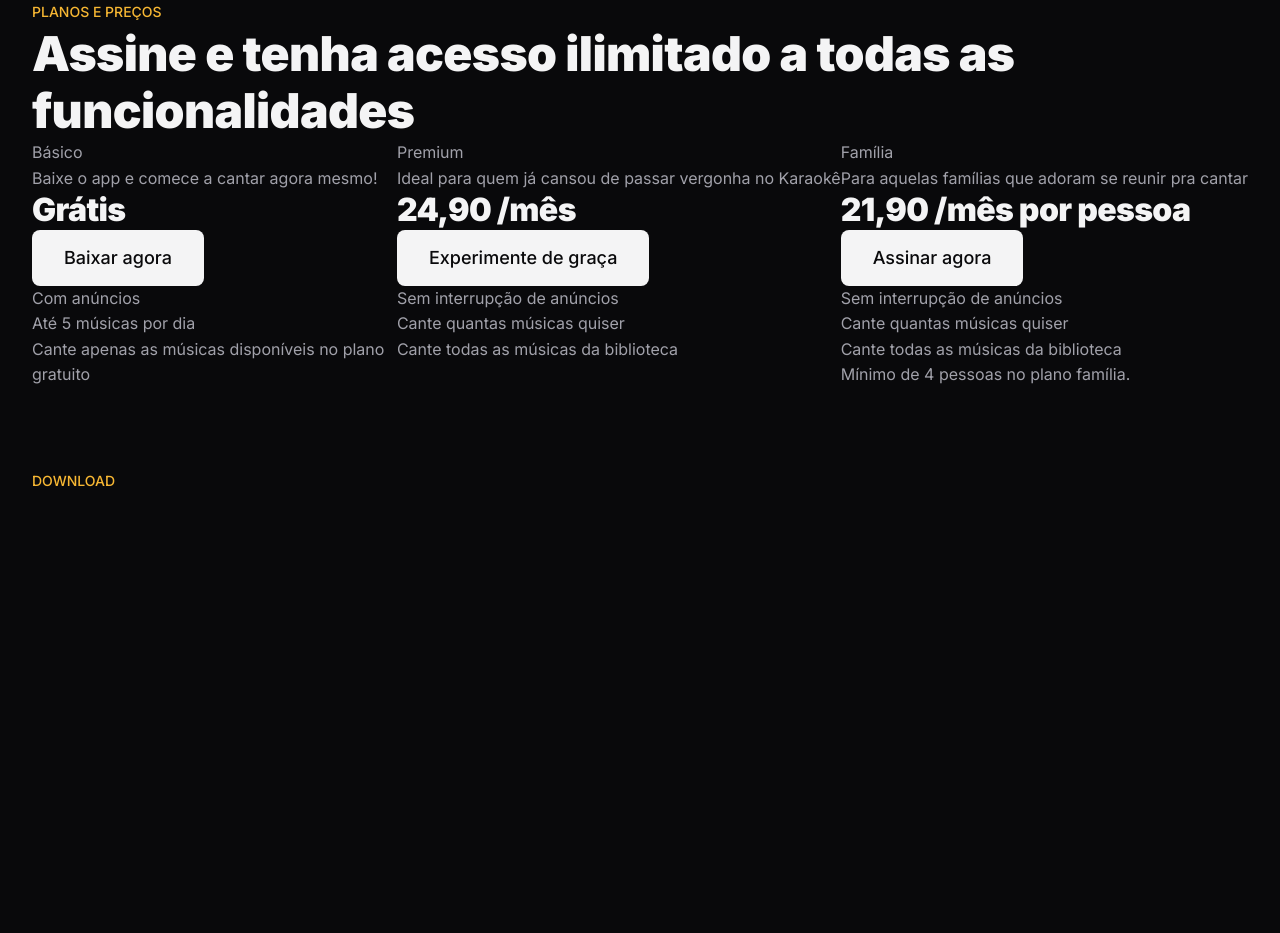
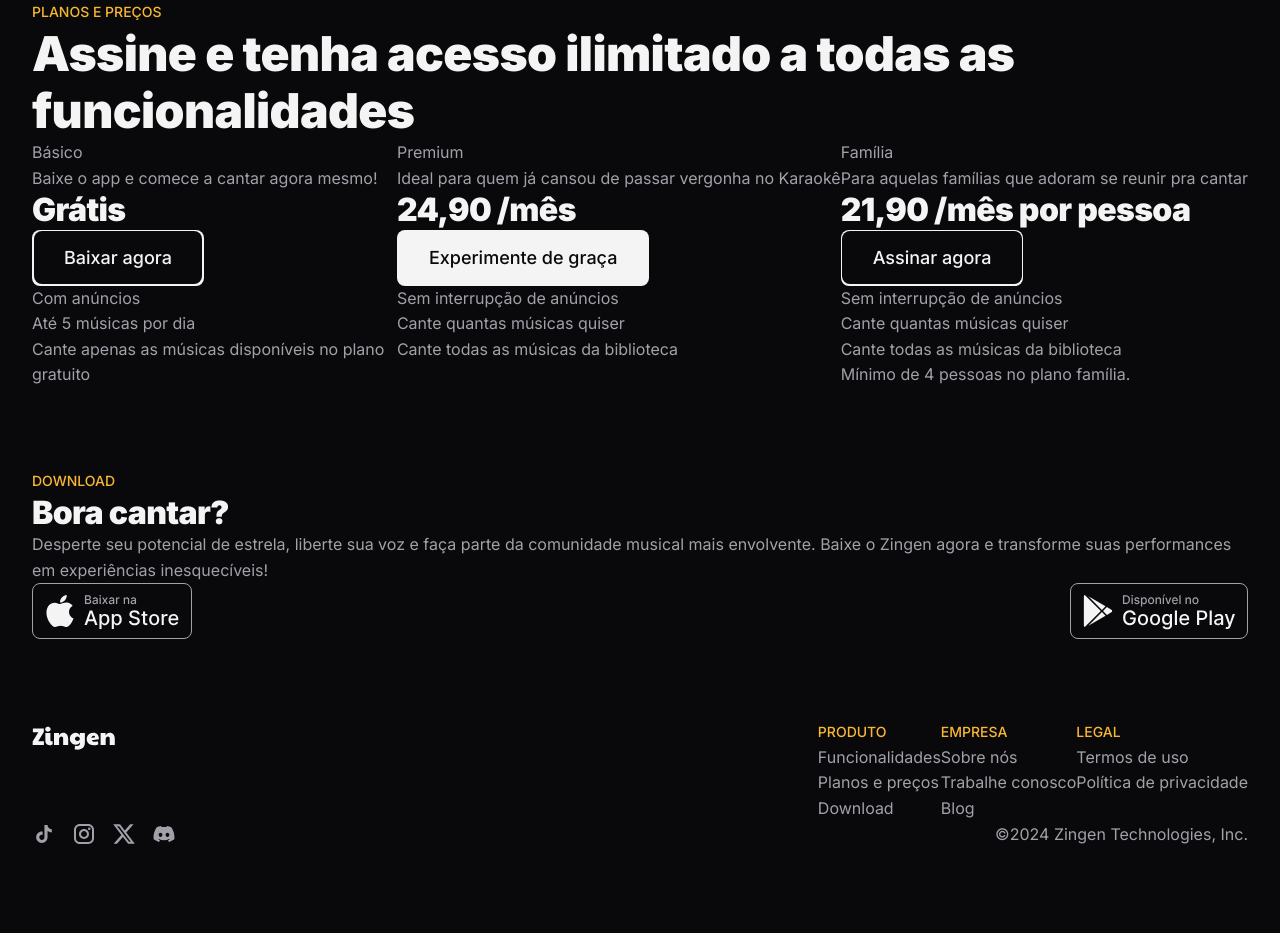
Before and after one commit to kauasilvandrade/lp-produto, a plain HTML site: page index.html in a window 1280 px wide. Shown: the part 5089-6022 px from the top of the page. Before the commit the page ends 5583 px from the top, so only its background shows below. Drawn offline with Linux system fonts and the light colour scheme.

Commit message:
Estrutura do html da seção download e footer finalizada

```diff
--- a/index.html
+++ b/index.html
@@ -134,7 +134,7 @@
             <span>Básico</span>
             <p>Baixe o app e comece a cantar agora mesmo!</p>
             <h3>Grátis</h3>
-            <button class="btn btn-lg">Baixar agora</button>
+            <button class="btn btn-lg" aria-label="Baixar agora">Baixar agora</button>
 
             <div class="line"></div>
 
@@ -168,7 +168,7 @@
             <span>Família</span>
             <p>Para aquelas famílias que adoram se reunir pra cantar</p>
             <h3>21,90 /<smal>mês por pessoa</smal></h3>
-            <button class="btn btn-lg">Assinar agora</button>
+            <button class="btn btn-lg" aria-label="Assinar agora">Assinar agora</button>
 
             <div class="line"></div>
 
@@ -194,11 +194,89 @@
 
         <span class="highlight">Download</span>
 
+        <h3>Bora cantar?</h3>
+
+        <p>Desperte seu potencial de estrela, liberte sua voz e faça parte da comunidade musical mais envolvente. Baixe o Zingen agora e transforme suas performances em experiências inesquecíveis!</p>
+
+        <div class="even-columns gap-16">
+          <img src="assets/images/downloadAppStore.svg" alt="Baixar na App Store">
+          <img src="assets/images/downloadGooglePlay.svg" alt="Baixar na Google Play">
+        </div>
+
       </div>
 
     </section>
 
   </main>
 
+  <footer>
+
+    <div class="container py-xl">
+
+      <div class="even-columns">
+
+        <img src="assets/images/logo.svg" alt="Logo Zingen">
+
+        <ul role="list">
+          <li>
+            <span class="highlight">Produto</span>
+          </li>
+          <li>
+            <a href="#feeatures">Funcionalidades</a>
+          </li>
+          <li>
+            <a href="#pricing">Planos e preços</a>
+          </li>
+          <li>
+            <a href="#download">Download</a>
+          </li>
+        </ul>
+
+        <ul role="list">
+          <li>
+            <span class="highlight">Empresa</span>
+          </li>
+          <li>
+            <a href="#about">Sobre nós</a>
+          </li>
+          <li>
+            <a href="#">Trabalhe conosco</a>
+          </li>
+          <li>
+            <a href="#">Blog</a>
+          </li>
+        </ul>
+
+        <ul role="list">
+          <li>
+            <span class="highlight">Legal</sp>
+          </li>
+          <li>
+            <a href="#">Termos de uso</a>
+          </li>
+          <li>
+            <a href="#">Política de privacidade</a>
+          </li>
+        </ul>
+
+      </div>
+
+      <div class="even-columns">
+
+        <ul class="flex items-center gap-16" role="list">
+          <li><img src="assets/images/tiktok.svg" alt="Tiktok Icon"></li>
+          <li><img src="assets/images/instagram.svg" alt="Instagram Icon"></li>
+          <li><img src="assets/images/twitter.svg" alt="Twiiter Icon"></li>
+          <li><img src="assets/images/discord.svg" alt="Discord Icon"></li>
+        </ul>
+
+        <span>©2024 Zingen Technologies, Inc.</span>
+
+      </div>
+
+    </div>
+
+  </footer>
+
 </body>
 </html>
```
Also changed, not shown: assets/images/downloadAppStore.svg (added), assets/images/downloadGooglePlay.svg (added).
